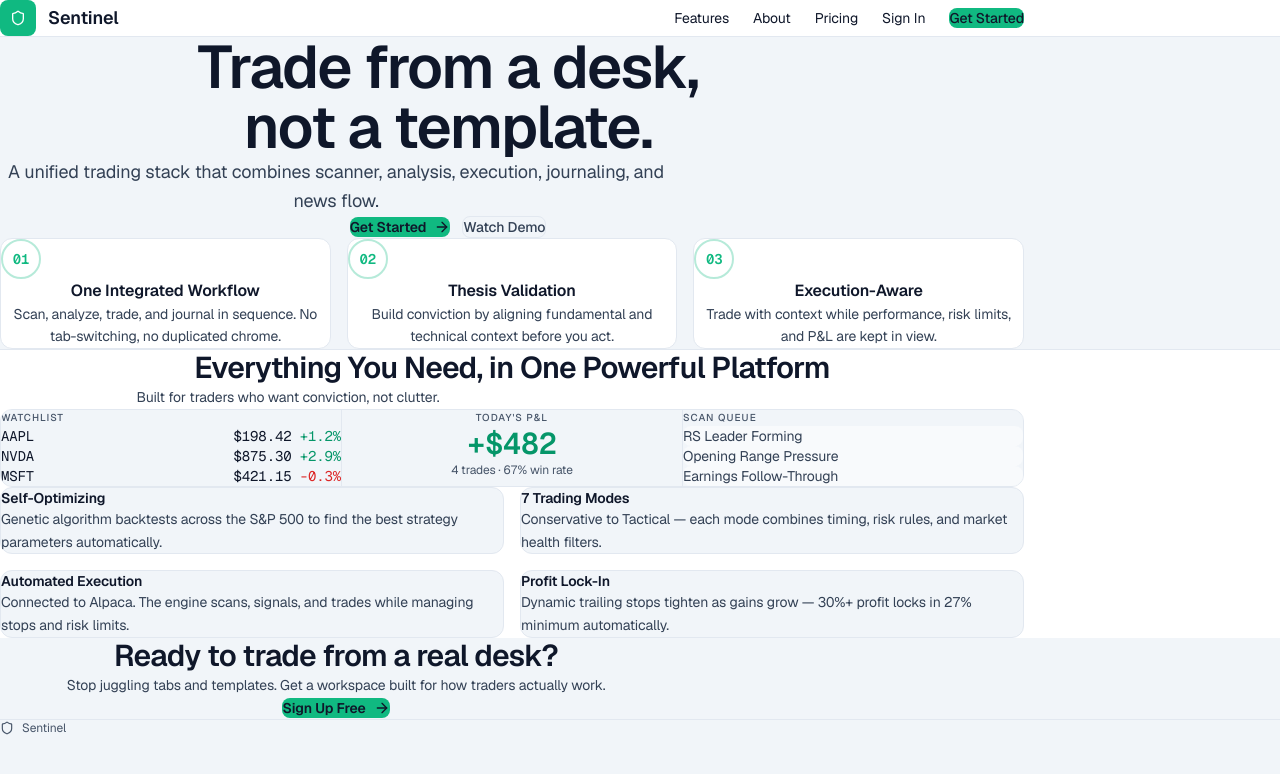
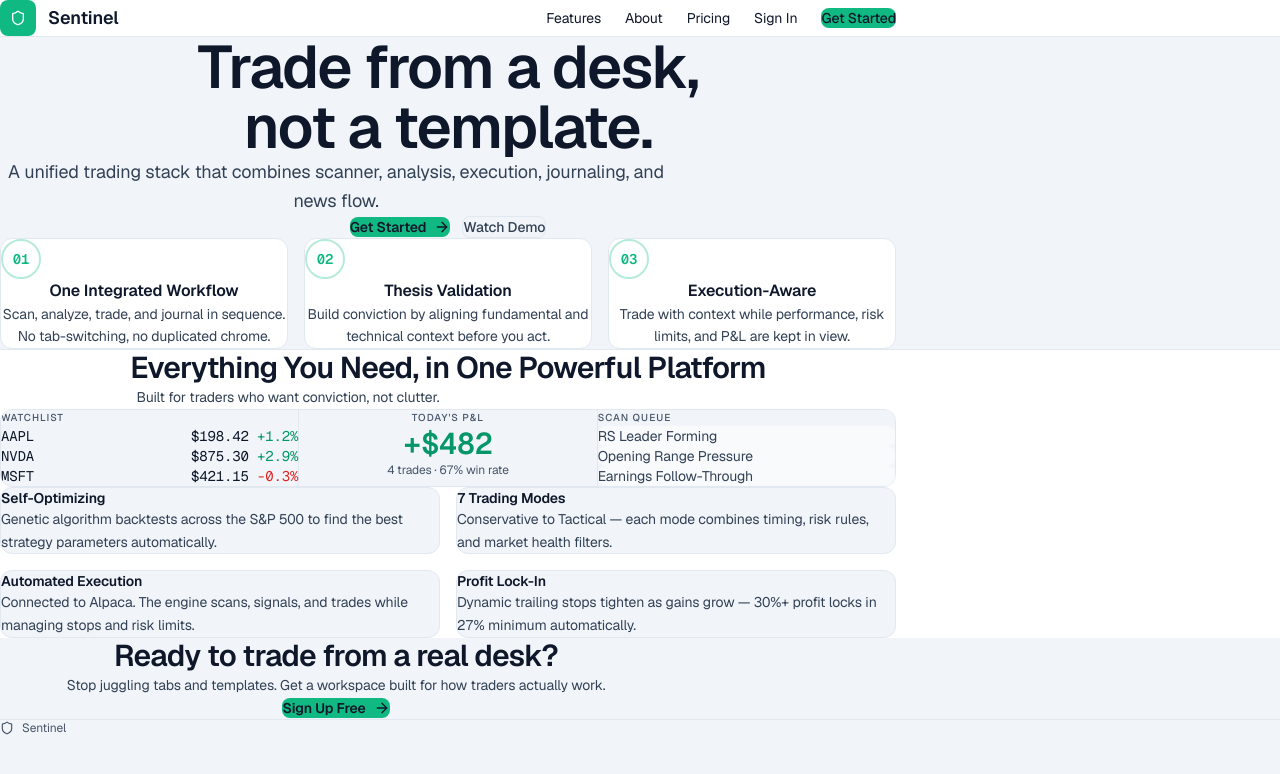
Before and after one commit to beacontry/Sentinel, a Next.js app: page / in a window 1280 px wide. Shown: the top 774 px of the page. Built offline with nearby package versions, Linux system fonts and the light colour scheme.

Commit message:
Fix landing page centering: overflow-x-hidden + narrower max-width

```diff
--- a/src/app/page.tsx
+++ b/src/app/page.tsx
@@ -28,10 +28,10 @@ const capabilities = [
 
 export default function LandingPage() {
   return (
-    <div className="min-h-screen bg-bg-primary">
+    <div className="min-h-screen bg-bg-primary overflow-x-hidden">
       {/* Header */}
       <header className="border-b border-border bg-bg-secondary">
-        <div className="mx-auto flex max-w-5xl items-center justify-between px-6 py-3">
+        <div className="mx-auto flex max-w-4xl items-center justify-between px-6 py-3">
           <div className="flex items-center gap-3">
             <div className="flex h-9 w-9 items-center justify-center rounded-lg bg-accent text-white">
               <Shield className="h-4 w-4" />
@@ -83,7 +83,7 @@ export default function LandingPage() {
       </section>
 
       {/* Three Pillars */}
-      <section className="mx-auto max-w-5xl px-6 pb-20">
+      <section className="mx-auto max-w-4xl px-6 pb-20">
         <div className="grid gap-4 md:grid-cols-3">
           {features.map((f) => (
             <div key={f.num} className="rounded-xl border border-border bg-bg-secondary p-6 text-center">
@@ -99,7 +99,7 @@ export default function LandingPage() {
 
       {/* Platform Section */}
       <section id="features" className="border-t border-border bg-bg-secondary px-6 py-20">
-        <div className="mx-auto max-w-5xl">
+        <div className="mx-auto max-w-4xl">
           <h2 className="text-center text-2xl font-semibold tracking-tight text-text-primary sm:text-3xl">
             Everything You Need, in One Powerful Platform
           </h2>
@@ -169,7 +169,7 @@ export default function LandingPage() {
 
       {/* Footer */}
       <footer className="border-t border-border px-6 py-6">
-        <div className="mx-auto flex max-w-5xl items-center justify-between text-xs text-text-muted">
+        <div className="mx-auto flex max-w-4xl items-center justify-between text-xs text-text-muted">
           <div className="flex items-center gap-2">
             <Shield className="h-3.5 w-3.5" /> Sentinel
           </div>
```
